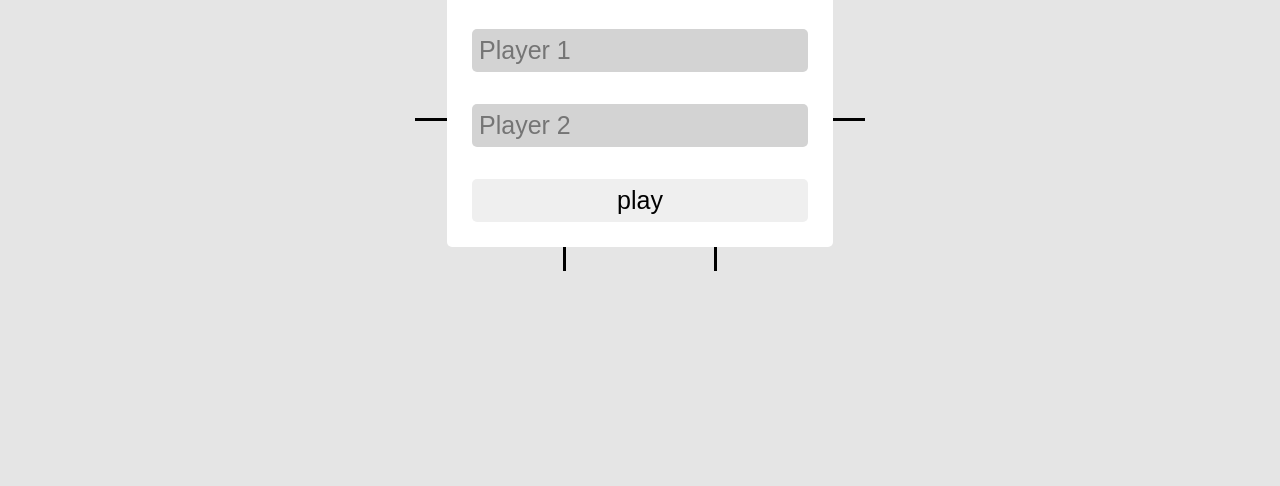
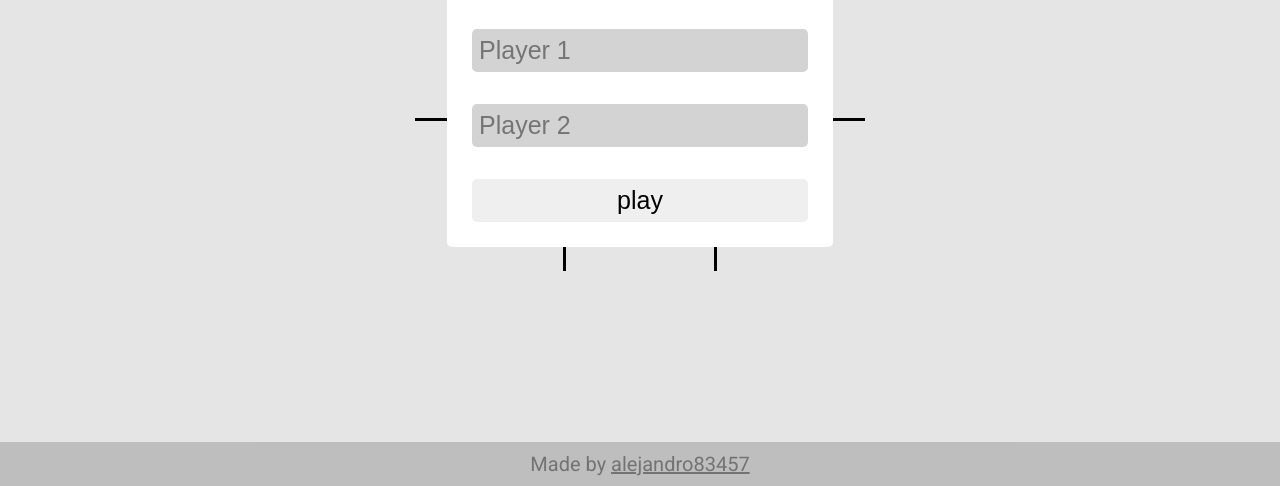
Before and after one commit to alejandro83457/tic-tac-toe-game, a plain HTML site: page index.html in a window 1280 px wide. Shown: the part 314-800 px from the top of the page. Drawn offline with Linux system fonts and the light colour scheme.

Commit message:
Add footer info

```diff
--- a/index.html
+++ b/index.html
@@ -49,5 +49,8 @@
         <div class="cell" data-value="2 2"></div>
       </div>
     </main>
+    <footer>
+      Made by <a href="https://github.com/alejandro83457/">alejandro83457</a>
+    </footer>
   </body>
 </html>
--- a/style.css
+++ b/style.css
@@ -82,3 +82,18 @@ form {
   text-align: center;
   font-size: 40px;
 }
+
+footer {
+  position: absolute;
+  bottom: 0;
+  background-color: lightgray;
+  text-align: center;
+  color: gray;
+  width: 100vw;
+  font-size: 20px;
+  padding: 10px 0;
+}
+footer a {
+  /* text-decoration: none; */
+  color: inherit;
+}
```
